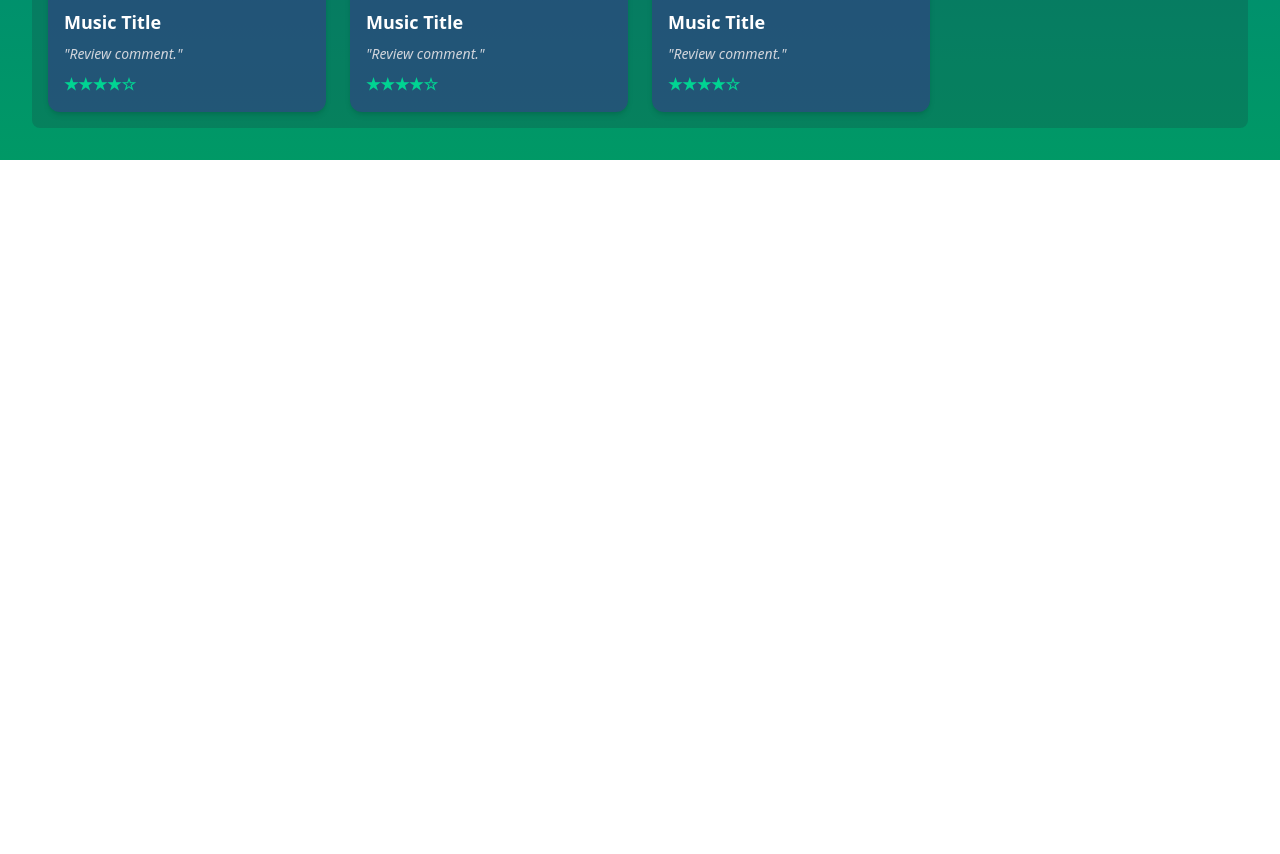
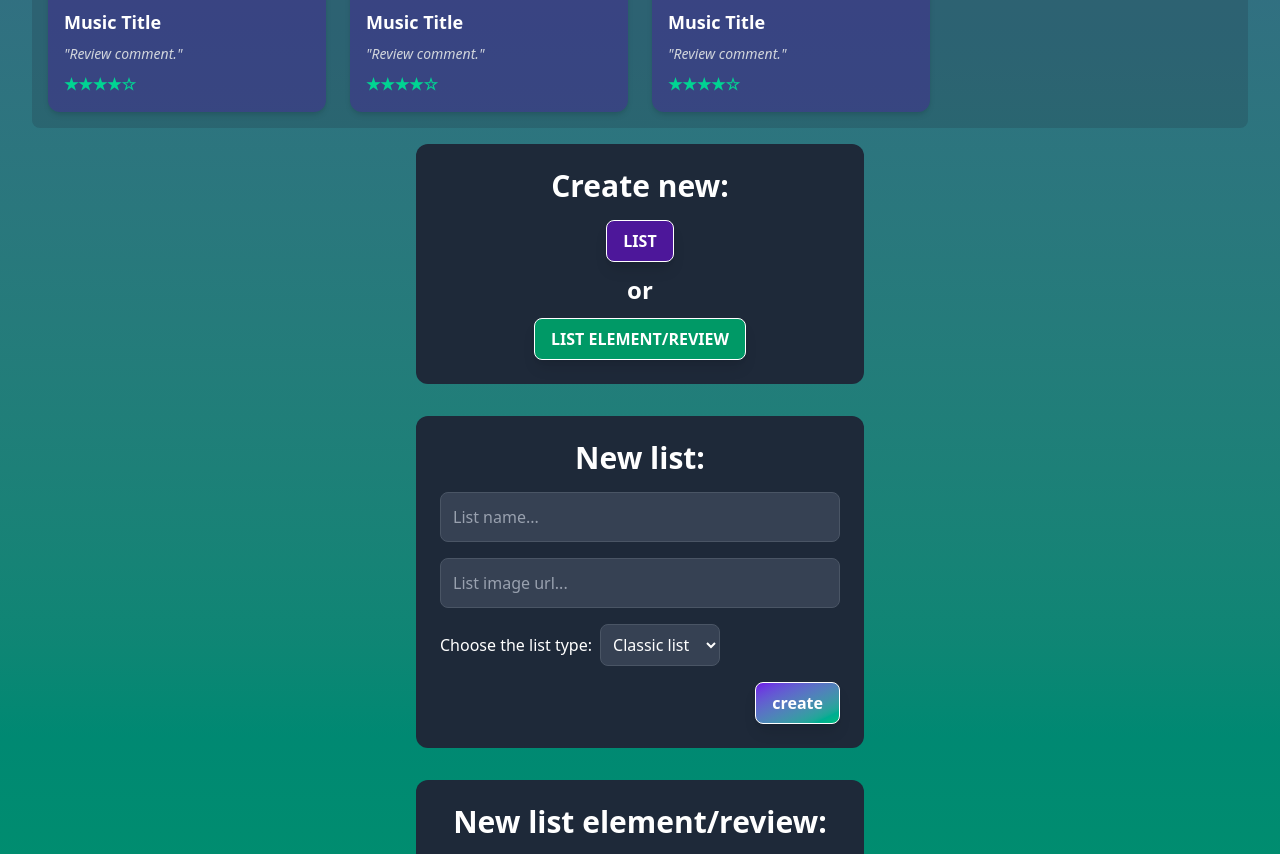
Before and after one commit to nkrce/media-record, a Vue app: page /main in a window 1280 px wide. Shown: the part 1900-2754 px from the top of the page. Before the commit the page ends 2060 px from the top, so only its background shows below. Built offline with nearby package versions, Linux system fonts and the light colour scheme.

Commit message:
početni dizajn za pop ups

```diff
--- a/src/views/main.vue
+++ b/src/views/main.vue
@@ -26,8 +26,7 @@
      <h1 class="text-2xl">Welcome back!</h1>
   </div>
 
-  <!--dodati i button koji je namjenjen kreiranju nove liste-->
-  <div class="flex flex-wrap gap-2 p-2 rounded-lg w-fit pt-10 mx-auto"> <!--zamijeniti logo za razlicite liste kasnije-->
+  <div class="flex flex-wrap justify-center items-center gap-2 p-2 rounded-lg w-fit pt-10 mx-auto">
         <button  class="bg-gray-800/50 rounded-xl p-2 w-50 h-50 flex flex-col justify-center items-center hover:bg-emerald-600/40 transition">
           <img src="../assets/books_icon.png" alt="Books logo" class="h-30 w-65 object-scale-down mx-auto block"/> <br>
           <p>Books</p>
@@ -80,6 +79,8 @@
       <p class="text-emerald-400 font-bold">★★★★☆</p>
     </div>
    </div>
+
+
 </div>
 
 <!-- 2. Movies -->
@@ -186,5 +187,123 @@
 
 
 <!-- dodati button koji je uvijek u doljnem desnom kutu stranice koji nas vrati na početak stranice gdje su tipovi lista -->
+<button
+  onclick="window.scrollTo({ top: 0, behavior: 'smooth' })"
+  class="fixed bottom-4 right-4 z-50 p-4 bg-emerald-100/50 hover:bg-violet-200/50 text-white rounded-full shadow-lg transition duration-300"
+  aria-label="Scroll to top">
+  <img src="../assets/up_icon.png" class="h-5 w-5 object-scale-down mx-auto block"/>
+</button>
+
+<!-- button za kreiranje nove liste i/ili nove stavke list; dodati pop up za dodavanje liste/stavke liste -->
+<button class="fixed top-20 right-4 z-50 p-4 bg-emerald-100/50 hover:bg-violet-200/50 text-white rounded-full shadow-lg transition ">
+  <img src="../assets/create_icon.png" class="h-5 w-5 object-scale-down mx-auto block"/>
+</button>
+
+<!--izgled za pop up za odabir dodavanje liste ili stavke liste-->
+
+<div class="inset-0 flex items-center justify-center p-4">
+        <div class="bg-gray-800 rounded-xl p-6 max-w-md w-full">
+            <h2 class="text-3xl font-bold mb-4 text-white text-center">Create new:</h2>
+
+            <div class="flex flex-col justify-between items-center gap-3">
+
+                <RouterLink to="/main">
+                  <button class="w-full px-4 py-2 bg-violet-900 border border-white text-white font-bold rounded-lg transition-all shadow-lg cursor-pointer
+                     hover:brightness-125 hover:scale-102 disabled:opacity-50 disabled:pointer-events-none">
+                     LIST
+                  </button>
+                </RouterLink>
+
+                <p class="text-white text-2xl font-semibold">or</p>
+
+                <RouterLink to="/main">
+                  <button class="w-full px-4 py-2 bg-emerald-600 border border-white text-white font-bold rounded-lg transition-all shadow-lg cursor-pointer
+                     hover:brightness-125 hover:scale-102 disabled:opacity-50 disabled:pointer-events-none">
+                     LIST ELEMENT/REVIEW
+                  </button>
+                </RouterLink>
+            </div>
+
+        </div>
+    </div>
+
+  <!--izgled za pop up za dodavanje liste -->
+  <div class="inset-0 flex items-center justify-center p-4">
+        <div class="bg-gray-800 rounded-xl p-6 max-w-md w-full">
+            <h2 class="text-3xl font-bold mb-4 text-white text-center">New list:</h2>
+
+            <input placeholder="List name..." type="name"
+                class="w-full p-3 mb-4 bg-gray-700 border border-gray-600 hover:border-gray-500 transition-all rounded-lg focus:outline-none focus:ring-2 focus:ring-emerald-500 text-white placeholder-gray-400">
+            <!--mozda zamijeniti za upload image-->
+            <input placeholder="List image url..." type="image-url"
+                class="w-full p-3 mb-4 bg-gray-700 border border-gray-600 hover:border-gray-500 transition-all rounded-lg focus:outline-none focus:ring-2 focus:ring-emerald-500 text-white placeholder-gray-400">
+
+
+           <div class="flex items-center gap-2 mb-4">
+              <label for="list-options" class="text-base font-medium text-white">
+                Choose the list type:
+              </label>
+              <select
+                id="list-options"
+                class="w-30 p-2 bg-gray-700 text-white border border-gray-600 rounded-lg focus:outline-none focus:ring-2 focus:ring-emerald-500 hover:border-gray-500 transition-all">
+                <option value="list-classic">Classic list</option>
+                <option value="review-list">Review list</option>
+              </select>
+           </div>
+
+            <div class="flex items-center justify-end gap-3">
+
+                <RouterLink to="/main">
+                  <button class="w-full px-4 py-2 bg-gradient-to-br from-violet-700 to-emerald-500 border border-white text-white font-bold rounded-lg transition-all shadow-lg cursor-pointer
+                     hover:brightness-125 hover:scale-102 disabled:opacity-50 disabled:pointer-events-none">
+                     create
+                  </button>
+                </RouterLink>
+            </div>
+
+        </div>
+    </div>
+
+    <!--izgled za pop up za dodavanje stavke liste -->
+  <div class="inset-0 flex items-center justify-center p-4">
+        <div class="bg-gray-800 rounded-xl p-6 max-w-md w-full">
+            <h2 class="text-3xl font-bold mb-4 text-white text-center">New list element/review:</h2>
+
+            <div class="flex items-center gap-2 mb-4">
+              <label for="list-options" class="text-base font-medium text-white">
+                List:
+              </label>
+              <select
+                id="list-options"
+                class="w-30 p-2 bg-gray-700 text-white border border-gray-600 rounded-lg focus:outline-none focus:ring-2 focus:ring-emerald-500 hover:border-gray-500 transition-all">
+                <option value="books">Books</option>
+                <option value="movies">Movies</option>
+                <option value="games">Games</option>
+                <option value="music">Music</option>
+              </select>
+           </div>
+
+           <!--mozda zamijeniti za upload image-->
+           <input placeholder="Image url..." type="image-url"
+                class="w-full p-3 mb-4 bg-gray-700 border border-gray-600 hover:border-gray-500 transition-all rounded-lg focus:outline-none focus:ring-2 focus:ring-emerald-500 text-white placeholder-gray-400">
+            <input placeholder="Title..." type="name"
+                class="w-full p-3 mb-4 bg-gray-700 border border-gray-600 hover:border-gray-500 transition-all rounded-lg focus:outline-none focus:ring-2 focus:ring-emerald-500 text-white placeholder-gray-400">
+            <input placeholder="Comment..." type="name"
+                class="w-full p-3 mb-4 bg-gray-700 border border-gray-600 hover:border-gray-500 transition-all rounded-lg focus:outline-none focus:ring-2 focus:ring-emerald-500 text-white placeholder-gray-400">
+
+            <!--dodati i rating opciju-->
+
+            <div class="flex items-center justify-end gap-3">
+
+                <RouterLink to="/main">
+                  <button class="w-full px-4 py-2 bg-gradient-to-br from-violet-700 to-emerald-500 border border-white text-white font-bold rounded-lg transition-all shadow-lg cursor-pointer
+                     hover:brightness-125 hover:scale-102 disabled:opacity-50 disabled:pointer-events-none">
+                     create
+                  </button>
+                </RouterLink>
+            </div>
+
+        </div>
+    </div>
 
 </template>
```
Also changed, not shown: src/assets/create_icon.png (added), src/assets/up_icon.png (added).
